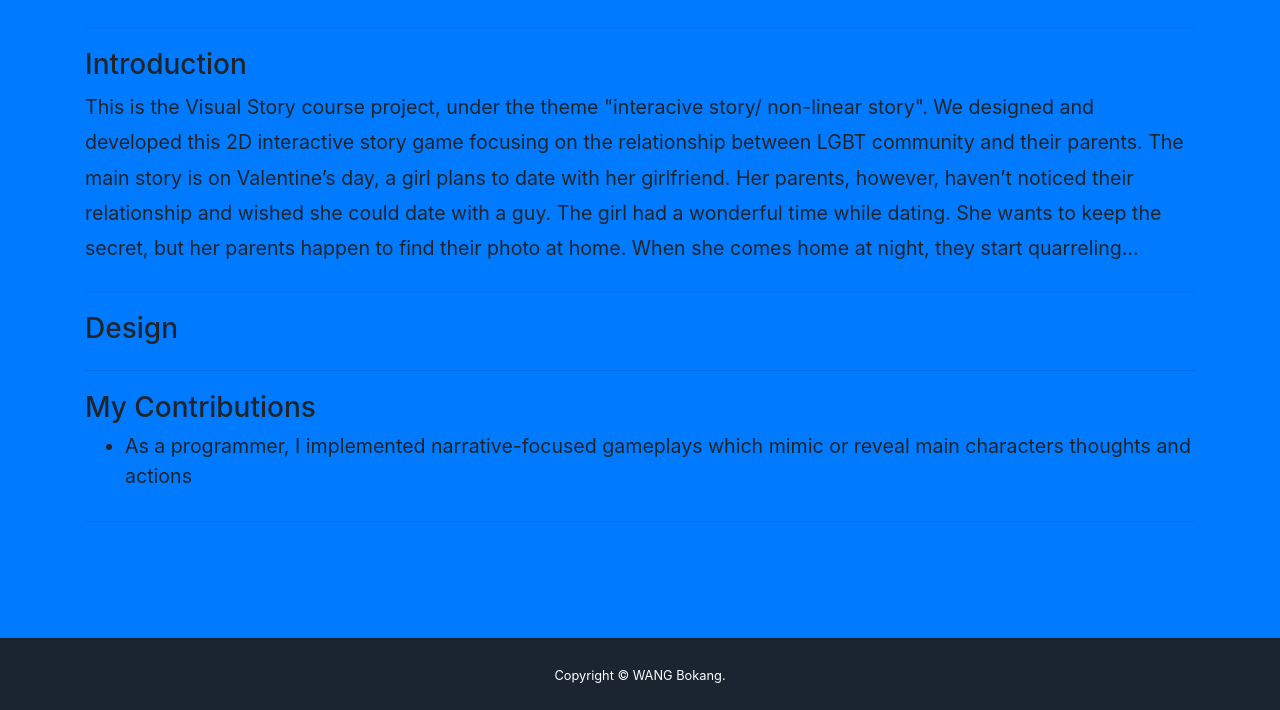
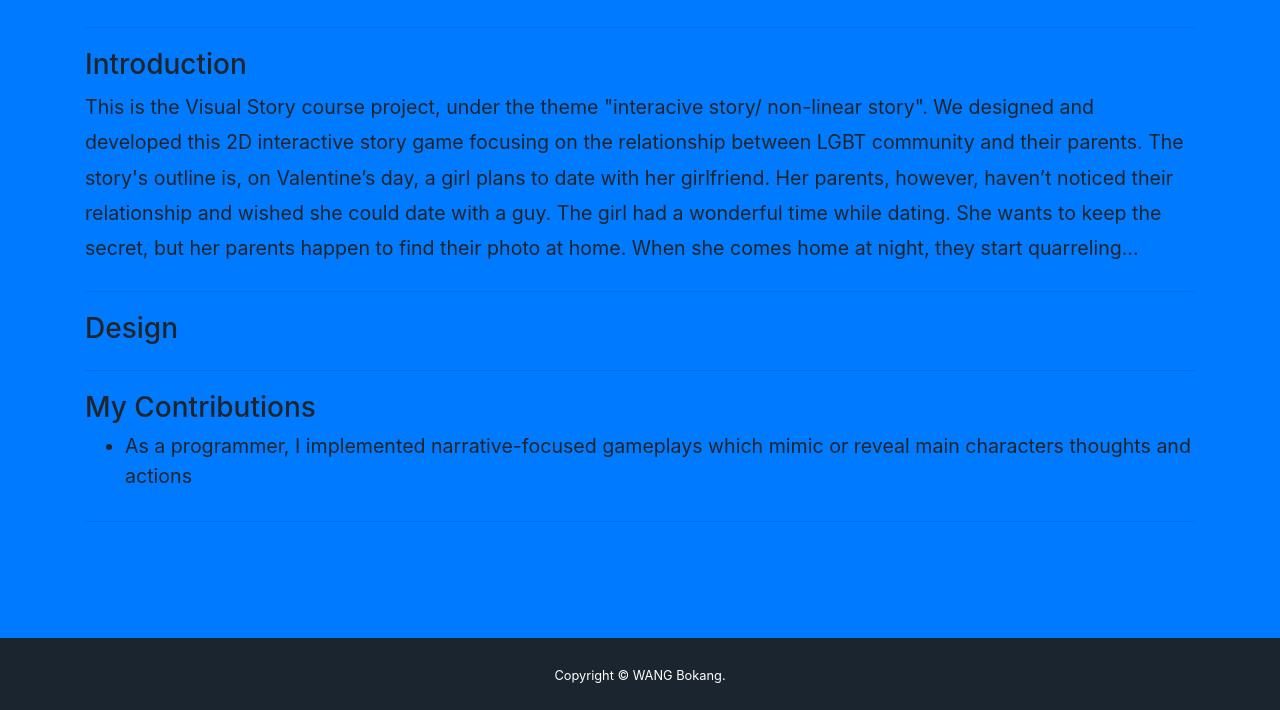
Before and after one commit to Sohhyy/game, a website with bundled scripts: page Girl.html in a window 1280 px wide. Shown: the part 1465-2175 px from the top of the page. Built offline with nearby package versions, Linux system fonts and the light colour scheme.

Commit message:
Update Girl.html

```diff
--- a/Girl.html
+++ b/Girl.html
@@ -119,7 +119,7 @@
         <hr class="star-primary">
         <h3>Introduction</h3>
         <p>
-          This is the Visual Story course project, under the theme "interacive story/ non-linear story". We designed and developed this 2D interactive story game focusing on the relationship between LGBT community and their parents. The main story is on Valentine’s day, a girl plans to date with her girlfriend. Her parents, however, haven’t noticed their relationship and wished she could date with a guy. The girl had a wonderful time while dating. She wants to keep the secret, but her parents happen to find their photo at home. When she comes home at night, they start quarreling...
+          This is the Visual Story course project, under the theme "interacive story/ non-linear story". We designed and developed this 2D interactive story game focusing on the relationship between LGBT community and their parents. The story's outline is, on Valentine’s day, a girl plans to date with her girlfriend. Her parents, however, haven’t noticed their relationship and wished she could date with a guy. The girl had a wonderful time while dating. She wants to keep the secret, but her parents happen to find their photo at home. When she comes home at night, they start quarreling...
 
 
         </p>
```
